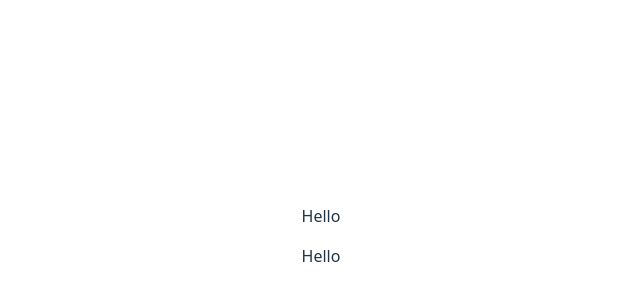
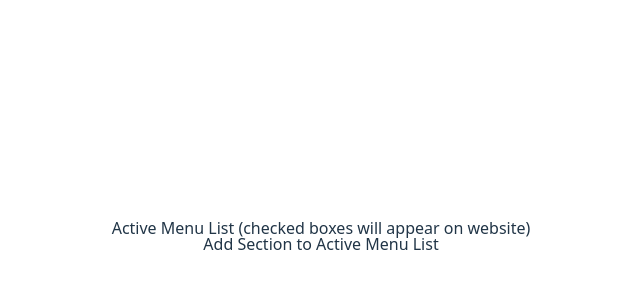
Before and after one commit to hanlee-311/ydbcompany, a React (Vite) app: page / in a window 1280 px wide. Shown: the part 164-464 px from the top of the page, without its empty margins (319-959 px from the left). Built offline with nearby package versions, Linux system fonts and the light colour scheme.

Commit message:
Added htlm for database interaction testing

```diff
--- a/package.json
+++ b/package.json
@@ -13,7 +13,6 @@
     "deploy": "gh-pages -d dist"
   },
   "dependencies": {
-    "body-parser": "^2.2.0",
     "express": "^5.1.0",
     "react": "^19.1.1",
     "react-dom": "^19.1.1",
--- a/src/App.jsx
+++ b/src/App.jsx
@@ -1,4 +1,4 @@
-// import './reset.css';
+import './reset.css';
 import './App.css';
 import { BrowserRouter as Router, Route, Routes } from "react-router-dom";
 
@@ -7,7 +7,6 @@ import Home from './Pages/Home.jsx';
 function App() {
   return (
     <>
-    <Home></Home>
       <Router>
         <Routes>
           <Route path="/" element={<Home />} />
--- a/src/Pages/Home.jsx
+++ b/src/Pages/Home.jsx
@@ -4,7 +4,12 @@ function Home() {
     return (
 
         <>
-            <p>Hello</p>
+            <div className="wrapper">
+                <div className="active-menu-wrapper">
+                    <p>Active Menu List (checked boxes will appear on website)</p>
+                    <p>Add Section to Active Menu List</p>
+                </div>
+            </div>
         </>
     );
 };
```
Also changed, not shown: 1 other file (tests, documents, lock files or other folders).
